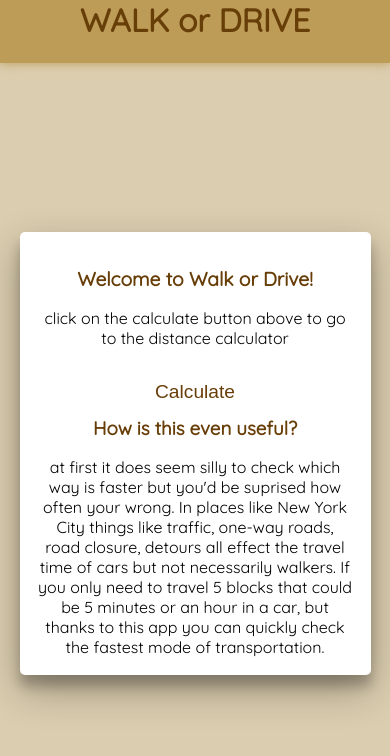
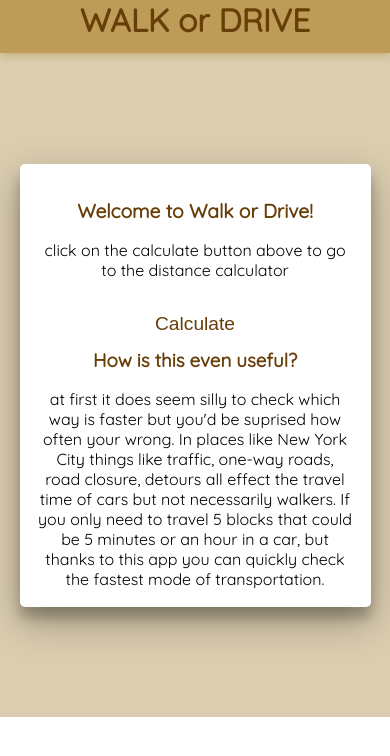
Before and after one commit to Mdellit110/Project2, a React (Create React App) app: page / in a window 390 px wide. Shown: the top 756 px of the page. Built offline with nearby package versions, Linux system fonts and the light colour scheme; no server answers; what google-maps-react would draw is missing.

Commit message:
media query for mobile

```diff
--- a/src/App.css
+++ b/src/App.css
@@ -283,6 +283,14 @@ h2 {
   align-items: center;
 }
 @media only screen and (max-width: 600px) {
-  h1.title {
+  .App {
+    height: 85vh;
+  }
+  .all-results {
+    font-weight: bold;
+    z-index: 1;
+    height: fit-content;
+    position: absolute;
+    bottom: 20%;
   }
 }
```
